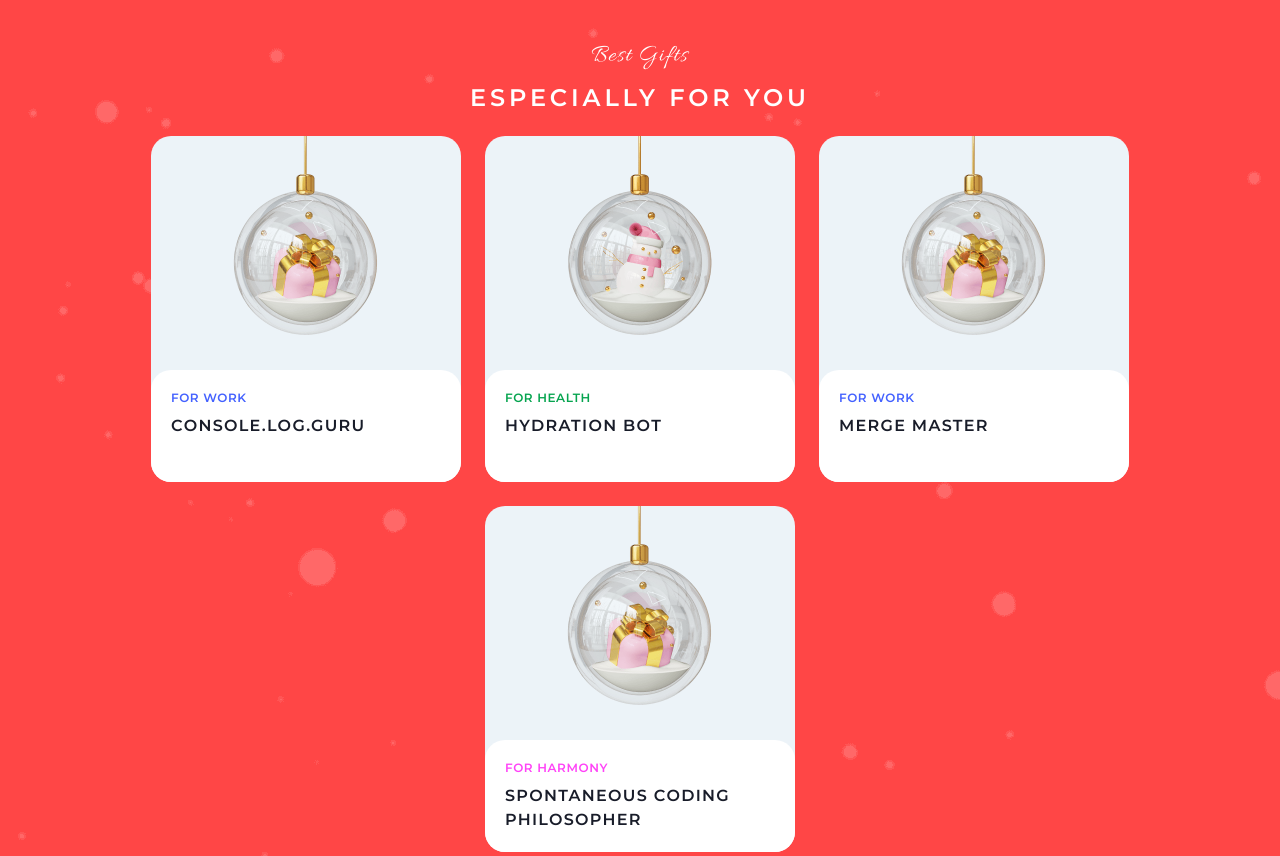
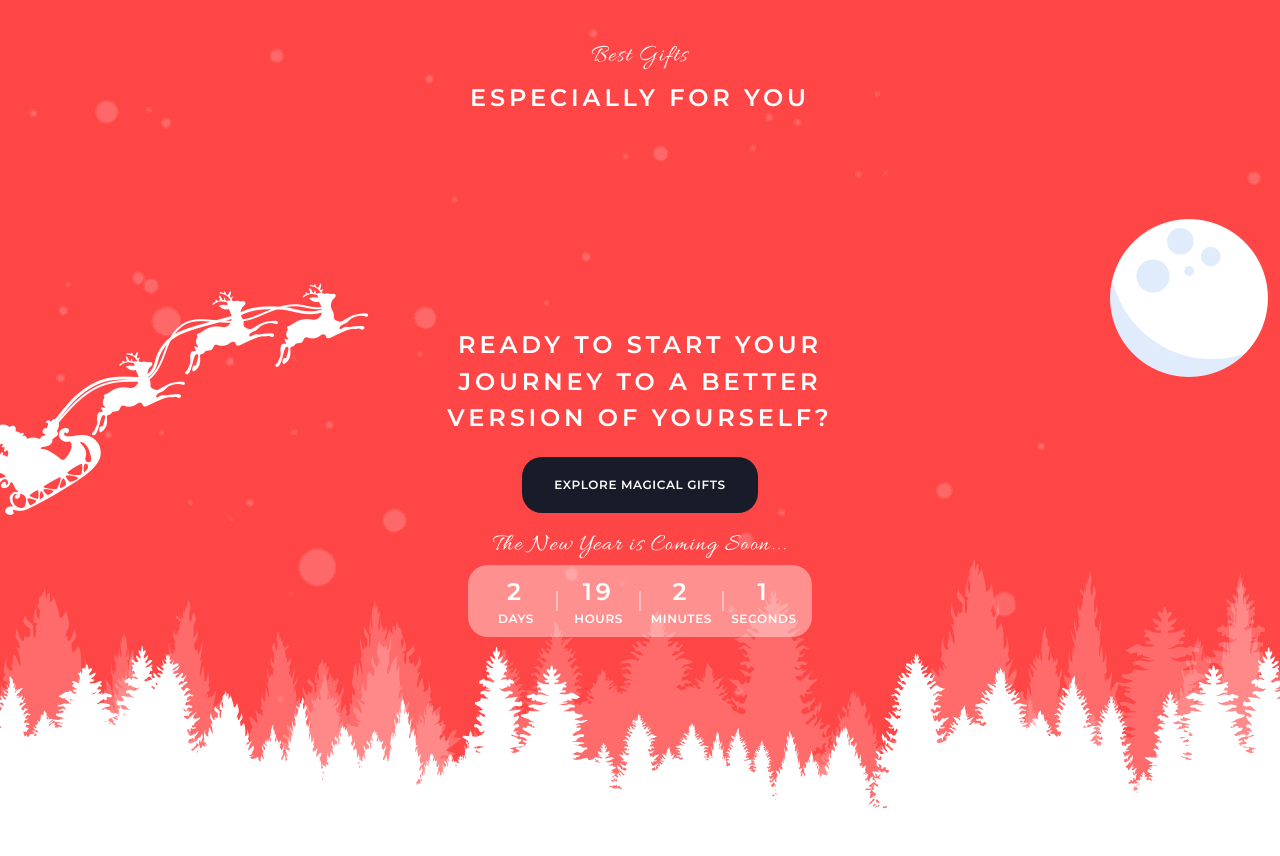
Before and after one commit to FastExcision/cshop, a website built with webpack: page src/index.html in a window 1280 px wide. Shown: the part 1620-2476 px from the top of the page. Built offline with nearby package versions, Linux system fonts and the light colour scheme.

Commit message:
try use script/bug appendchild bug

```diff
--- a/src/index.html
+++ b/src/index.html
@@ -118,34 +118,7 @@
         <h2>especially for you</h2>
       </div>
       <div class="best-gifts-container" id="best-gifts-container">
-        <div class="cards-container">
-            <img class="cards-image" src="img/gift-for-work.png" alt="gift for work" />
-            <div class="cards-description-container">
-              <h4 class="categories-for-work">for work</h4>
-              <h3>console.log.guru</h3>
-          </div>
-        </div>
-        <div class="cards-container">
-            <img class="cards-image" src="img/gift-for-health.png" alt="gift for work" />
-            <div class="cards-description-container">
-              <h4 class="categories-for-health">for health</h4>
-              <h3>Hydration Bot</h3>
-          </div>
-        </div>
-        <div class="cards-container">
-            <img class="cards-image" src="img/gift-for-work.png" alt="gift for work" />
-            <div class="cards-description-container">
-              <h4 class="categories-for-work">for work</h4>
-              <h3>Merge Master</h3>
-            </div>
-        </div>
-        <div class="cards-container">
-            <img class="cards-image" src="img/gift-for-work.png" alt="gift for work" />
-            <div class="cards-description-container">
-              <h4 class="categories-for-harmony">for harmony</h4>
-              <h3>Spontaneous Coding Philosopher</h3>
-            </div>
-        </div>
+
       </div>
     </section>
     <section name= "timer-section" class="timer-section">
--- a/src/index.js
+++ b/src/index.js
@@ -1,7 +1,7 @@
 import './index.scss';
 import './index.html';
-import {sum, mult} from './modules/calc';
 import {scrollLeft, scrollRight} from './modules/slider-scroll';
 import './modules/timer';
 import './modules/modal-menu';
 import './modules/topScroll';
+import './modules/cards';
--- a/src/modules/calc.js
+++ /dev/null
@@ -1,4 +0,0 @@
-export const sum = (a, b) => a + b;
-export const minus = (a, b) => a + b;
-export const mult = (a, b) => a * b;
-//пример экспорта функций
--- a/src/modules/cards.js
+++ b/src/modules/cards.js
@@ -1,45 +1,43 @@
 import cards from "../gifts.json";
 
-const loadDescription = (element) => {
+const giftCont = document.getElementById("best-gifts-container");
+
+
+const loadDescription = (element, divCont) => {
     const DescCont = document.createElement("div");
     DescCont.classList.add("cards-description-container");
     if (element.category == "For Work") {DescCont.innerHTML = `<h4 class="categories-for-work">${element.category}</h4>`}
     else if (element.category == "For Health"){DescCont.innerHTML = `<h4 class="categories-for-health">${element.category}</h4>`}
     else {DescCont.innerHTML = `<h4 class="categories-for-harmony">${element.category}</h4>`}
-    DescCont.innerHTML = `<h3 class="cards-description-header">${element.description}</h3>`;
+    DescCont.innerHTML += `<h3 class="cards-description-header">${element.description}</h3>`;
     divCont.appendChild(DescCont);
 }
 
-const loadImg = (element) => {
+const loadImg = (element, divCont) => {
     const imgCont = document.createElement("img");
     imgCont.classList.add("cards-image");
-    if (element.category == "For Work") {imgCont.src("img/gift-for-work.png")}
-    else if (element.category == "For Health"){imgCont.src("img/gift-for-health.png")}
-    else {imgCont.src("img/gift-for-harmony.png")}
+    if (element.category == "For Work") {imgCont.src = "img/gift-for-work.png"}
+    else if (element.category == "For Health"){imgCont.src = "img/gift-for-health.png"}
+    else {imgCont.src = "img/gift-for-harmony.png"}
     divCont.appendChild(imgCont);
 }
 
-const loadCards = (qty, element) => {
-    for (n = 0; n < qty; n += 1) {
+const loadCards = (element) => {
     const divCont = document.createElement("div");
     divCont.classList.add("cards-container");
-    document.getElementById("best-gifts-container").appendChild(divCont);
+    giftCont.appendChild(divCont);
     loadImg(element);
     loadDescription(element);
-  }
 };
 
-cards.loadCards(4,1)
-//    const template = `${item.title} ${item.description} tam pohui`;
-//      divContainer.innerHTML = template;
+const start = (qty) => {
+for (let n = 0; n < qty; n++) {
+    loadCards(cards[n]);
+}
+};
+start(1);
 
-// --<div class="cards-container">
-//  -- <img class="cards-image" src="img/gift-for-work.png"/>
-//  -- <div class="cards-description-container">
-//       <h4 class="categories-for-work">for work</h4>
-//       <h3 class="cards-description-header">console.log.guru</h3>
-//  -- </div>
-// --</div>
+
 
 // const test = {
 //     name: "Bug Magnet",
```
